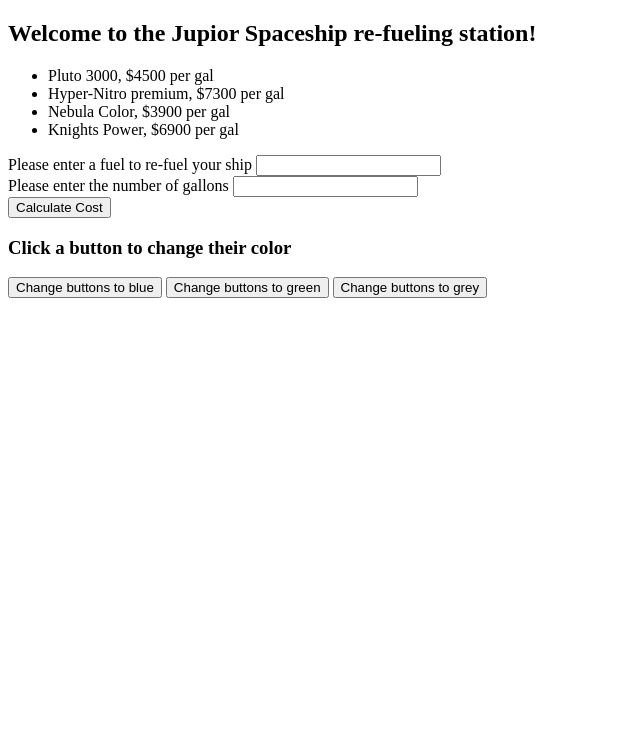
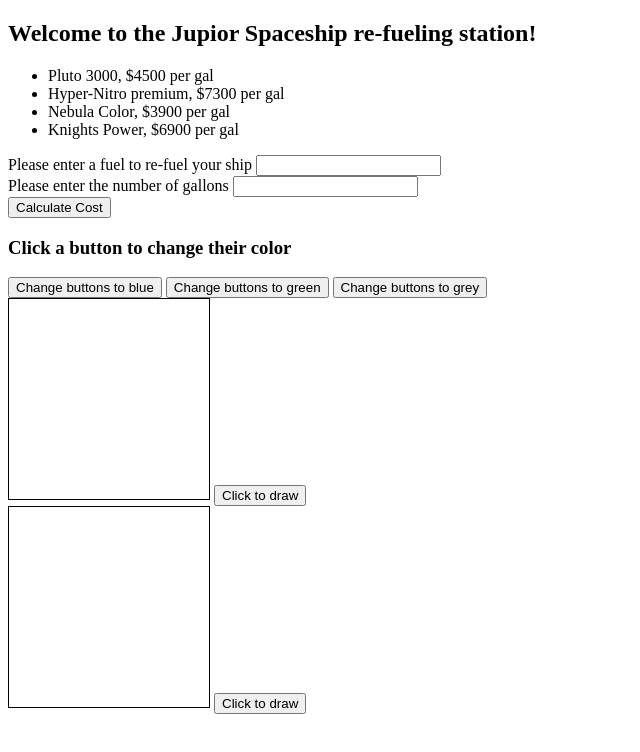
Before and after one commit to ColorlessSaber/JAVASCRIPT-PROJECTS, a plain HTML site: page Advanced JavaScript Projects/HTML_1.html in a window 1280 px wide. Shown: the whole page, without its empty margins (0-640 px from the left). Drawn offline with Linux system fonts and the light colour scheme.

Commit message:
Created cavas in HTML and used JS to draw the content.

```diff
--- a/Advanced JavaScript Projects/HTML_1.html
+++ b/Advanced JavaScript Projects/HTML_1.html
@@ -26,5 +26,13 @@
         <button onclick="color_change('blue')" class="btn-color">Change buttons to blue</button>
         <button onclick="color_change('green')" class="btn-color">Change buttons to green</button>
         <button onclick="color_change('grey')" class="btn-color">Change buttons to grey</button>
+
+        <!--HTML canvas-->
+        <br>
+        <canvas id="canvas1" width="200" height="200" style="border: 1px solid #000000;"></canvas>
+        <button onclick="draw_canvas1()">Click to draw</button><br>
+        <canvas id="canvas2" width="200" height="200" style="border: 1px solid #000000;"></canvas>
+        <button onclick="draw_canvas2()">Click to draw</button>
+
     </body>
 </html>
--- a/Advanced JavaScript Projects/JavaScript/JavaScript_1.js
+++ b/Advanced JavaScript Projects/JavaScript/JavaScript_1.js
@@ -38,3 +38,37 @@ function color_change(color) {
         button_list[i].style.color = "white";
     }
 }
+
+// Draw an image in the HTML canvas-2 element
+function draw_canvas1() {
+    const canvas = document.getElementById("canvas1");
+    const content = canvas.getContext("2d");
+
+    // Create gradient
+    const gradient = content.createRadialGradient(75,50,5,90,60,100);
+    gradient.addColorStop(0, "red");
+    gradient.addColorStop(1, "white");
+
+    // Fill with gradient
+    content.fillStyle = gradient;
+    content.fillRect(10, 10, 150, 80);
+
+    //Add words to canvas
+    content.font = "30px Arial";
+    content.strokeText("Good morning!", 10, 50)
+}
+
+// draw an image in HTML cavnas-2 element
+function draw_canvas2() {
+    const canvas = document.getElementById("canvas2");
+    const content = canvas.getContext("2d");
+
+    // create a gradient
+    const gradient = content.createLinearGradient(0,0,170,0);
+    gradient.addColorStop(0, "black");
+    gradient.addColorStop(1, "blue");
+
+    // Draw a filled rectangle
+    content.fillStyle = gradient;
+    content.fillRect(20,20,150,100);
+}
```
